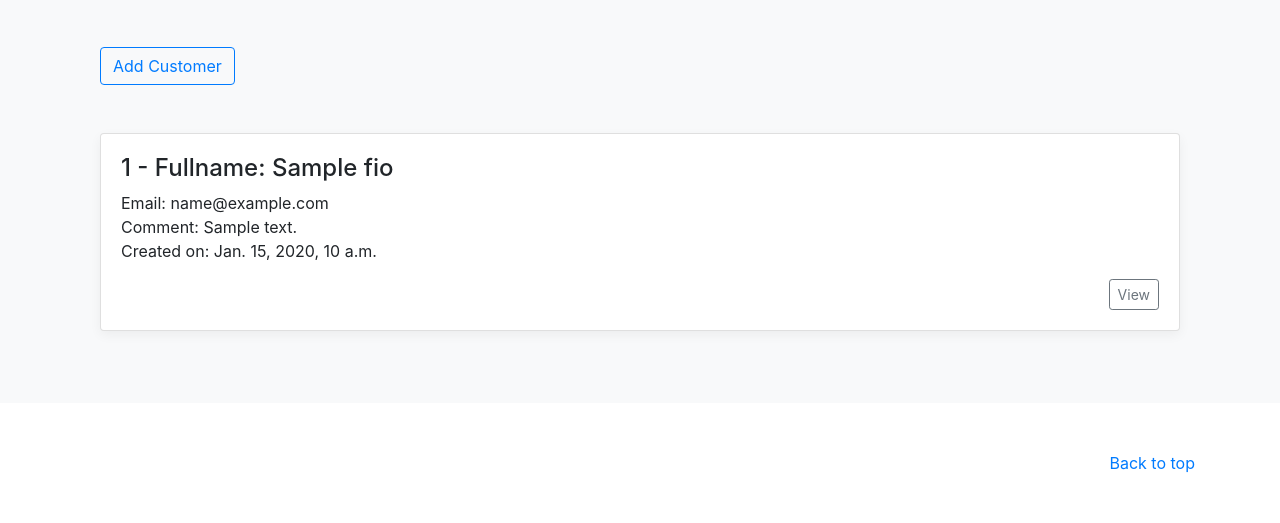
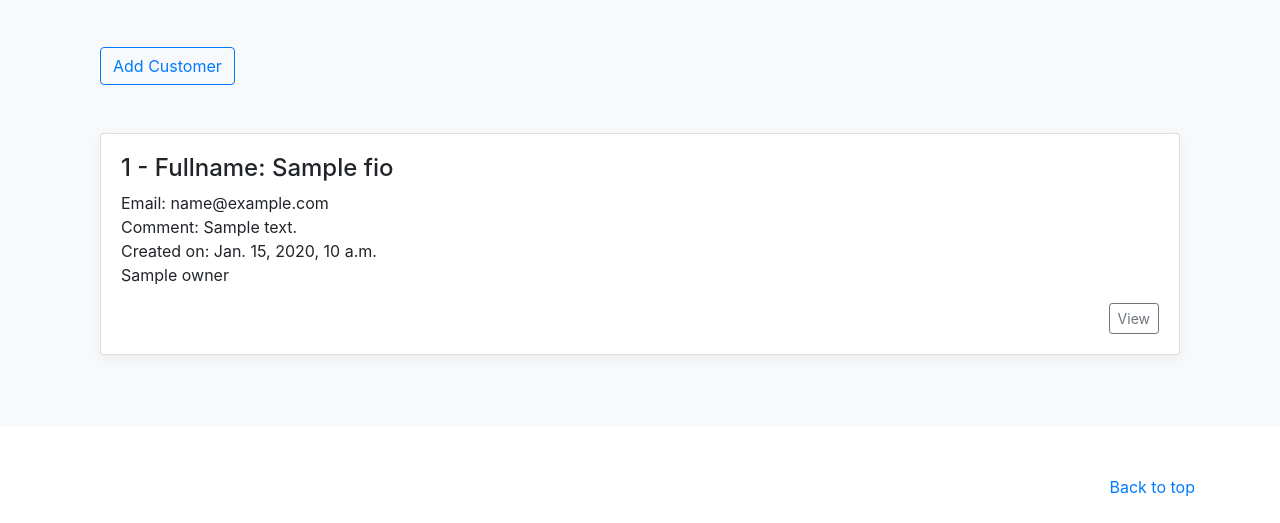
Before and after one commit to EugenSchmigel/cw6_mailing, a Django app: template main/templates/main/customer_list.html in a window 1280 px wide. Shown: the part 305-828 px from the top of the page. Before the commit the page ends 778 px from the top, so only its background shows below. Run offline with Django 5.2, Linux system fonts and the light colour scheme; the template is opened without the code that fills it: most values are stand-ins (such as "Sample title", 1, 10 or a date in 2020); some libraries are stand-ins or nearby versions.

Commit message:
added apps blog and users

```diff
--- a/main/admin.py
+++ b/main/admin.py
@@ -11,6 +11,6 @@ class CustomerAdmin(admin.ModelAdmin):
 
 @admin.register(Newsletter)
 class NewsletterAdmin(admin.ModelAdmin):
-    list_display = ('id', 'create_date', 'interval', 'status',)
+    list_display = ('create_date', 'interval', 'status',)
     list_filter = ('status',)
     search_fields = ('status', 'customer',)
--- a/main/models.py
+++ b/main/models.py
@@ -11,7 +11,7 @@ class Customer(models.Model):
     email = models.EmailField(verbose_name='контактный email')
     comment = models.TextField(**NULLABLE, verbose_name='комментарий')
     create_date = models.DateTimeField(**NULLABLE, auto_now_add=True, verbose_name='дата создания')
-    # owner = models.ForeignKey(User, on_delete=models.CASCADE, verbose_name='владелец', **NULLABLE)
+    owner = models.ForeignKey('users.User', on_delete=models.CASCADE, verbose_name='владелец', **NULLABLE)
 
 
     def __str__(self):
@@ -42,7 +42,7 @@ class Newsletter(models.Model):
     status = models.CharField(max_length=20, choices=STATUS, verbose_name='статус рассылки')
     message_subject = models.CharField(max_length=100, verbose_name='тема письма')
     message_body = models.TextField(verbose_name='тело письма', **NULLABLE)
-    # owner = models.ForeignKey(User, on_delete=models.CASCADE, verbose_name='владелец', **NULLABLE)
+    owner = models.ForeignKey('users.User', on_delete=models.CASCADE, verbose_name='владелец', **NULLABLE)
     start_time = models.DateField(**NULLABLE, verbose_name='начало рассылки')
     end_time = models.DateField(**NULLABLE, verbose_name='конец рассылки')
     last_run = models.DateField(verbose_name='дата последней отправки рассылки', **NULLABLE)
@@ -53,7 +53,6 @@ class Newsletter(models.Model):
     class Meta:
         verbose_name = 'рассылка'
         verbose_name_plural = 'рассылки'
-
 
 
 class NewsletterLog(models.Model):
--- a/main/templates/main/customer_list.html
+++ b/main/templates/main/customer_list.html
@@ -14,7 +14,8 @@
         <p class="card-text">
           Email: {{ object.email}} <br>
           Comment: {{ object.comment}}  <br>
-          Created on: {{ object.create_date}}
+          Created on: {{ object.create_date}}  <br>
+          {{ object.owner }}
         </p>
         <div class="d-flex justify-content-between align-items-center float-right">
             <div class="btn-group">
```
Also changed, not shown: main/urls.py (+6 -5 lines).
